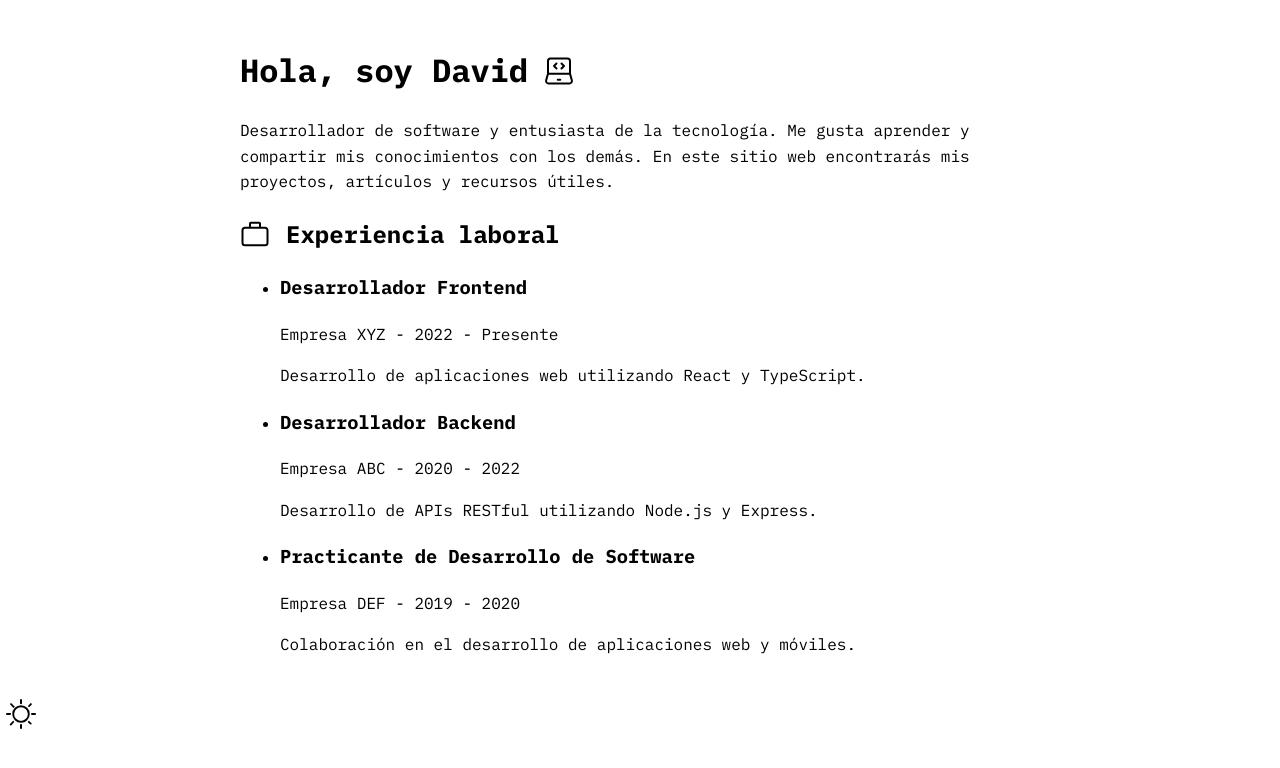
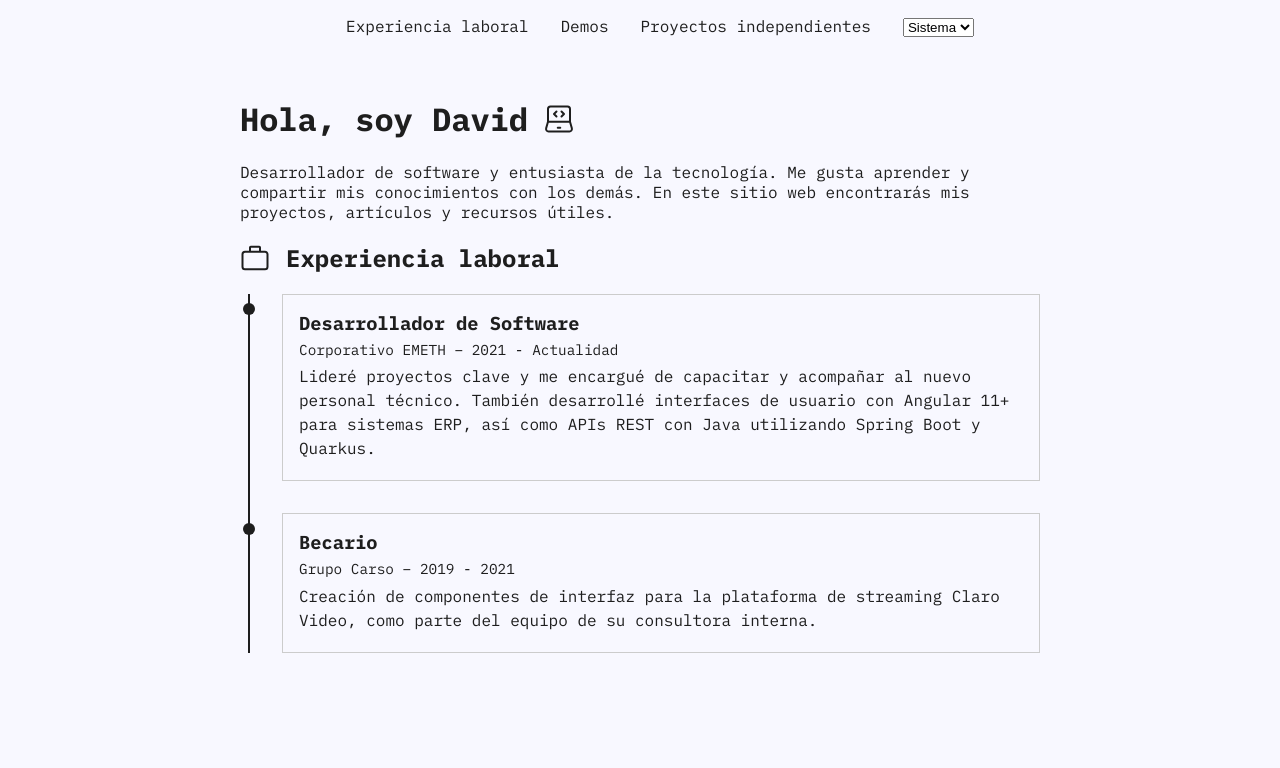
Before and after one commit to DavidJChavez/davidjchavez.github.io, an Astro site: page / in a window 1280 px wide. Built offline with nearby package versions, Linux system fonts and the light colour scheme; Astro itself is replaced by a stand-in of ours.

Commit message:
feat: Added Navbar component

```diff
--- /dev/null
+++ b/src/components/ExperienceItem.astro
@@ -0,0 +1,51 @@
+---
+const { title, company, period } = Astro.props;
+---
+
+<article class="timeline-item">
+    <div class="dot"></div>
+    <div class="details">
+        <h3>{ title }</h3>
+        <p class="subtitle">{ company } – { period }</p>
+        <p>
+            <slot />
+        </p>
+    </div>
+</article>
+
+<style>
+    .timeline-item {
+        position: relative;
+        margin-bottom: 2rem;
+    }
+
+    .dot {
+        position: absolute;
+        left: -2.43rem;
+        top: 0.6rem;
+        width: 0.75rem;
+        height: 0.75rem;
+        background-color: var(--border-color);
+        border-radius: 50%;
+    }
+
+    .details {
+        padding: 1rem;
+        background-color: var(--background-color);
+        border: 1px solid #ccc;
+    }
+
+    .details h3 {
+        margin: 0 0 0.25rem;
+    }
+
+    .details .subtitle {
+        font-size: 0.9rem;
+        margin-bottom: 0.25rem;
+    }
+
+    .details p {
+        margin: 0.25rem 0;
+        line-height: 1.5;
+    }
+</style>
--- /dev/null
+++ b/src/components/JobCard.astro
@@ -0,0 +1,36 @@
+---
+const {title, company, period} = Astro.props;
+---
+
+<article>
+    <h3>{title}</h3>
+    <p>{company} ({period})</p>
+    <slot/>
+</article>
+
+<style>
+    article {
+        box-sizing: border-box;
+        padding: 1rem;
+        border: 2px solid var(--border-color);
+        box-shadow: 4px 4px 0 var(--border-color);
+        transition: transform 0.2s ease, box-shadow 0.2s ease;
+
+        &:hover {
+            transform: translate(-2px, -2px);
+            box-shadow: 6px 6px 0 var(--border-color);
+        }
+    }
+
+    h3 {
+        text-transform: uppercase;
+        font-weight: 600;
+        letter-spacing: 0.03em;
+        margin: 0.5rem 0;
+    }
+
+    p {
+        font-size: 0.9rem;
+        font-weight: 400;
+    }
+</style>
--- /dev/null
+++ b/src/components/Navbar.astro
@@ -0,0 +1,67 @@
+---
+
+---
+
+<nav>
+    <ul>
+        <li><a href="#experienciaLaboral">Experiencia laboral</a></li>
+        <li><a href="#demos">Demos</a></li>
+        <li><a href="#sideProjects">Proyectos independientes</a></li>
+        <li>
+            <select id="themeList">
+                <option selected value="light dark">Sistema</option>
+                <option value="light">Claro</option>
+                <option value="dark">Oscuro</option>
+            </select>
+        </li>
+    </ul>
+</nav>
+
+<style>
+    nav {
+        display: flex;
+        justify-content: center;
+    }
+
+    ul {
+        list-style: none;
+        display: flex;
+        gap: 2rem;
+    }
+
+    li a {
+        text-decoration: none;
+        color: var(--text-color);
+    }
+
+    li a:hover {
+        text-decoration: underline;
+    }
+
+    li a:active {
+        text-decoration: underline;
+    }
+
+    li a:focus {
+        text-decoration: underline;
+    }
+
+    li a:focus-visible {
+        text-decoration: underline;
+    }
+
+    li a:focus-within {
+        text-decoration: underline;
+    }
+</style>
+
+<script is:inline>
+    const handleToggleClick = (event) => {
+        console.log(getComputedStyle(document.documentElement).getPropertyValue('--color-scheme'));
+        document.documentElement.style.setProperty('--color-scheme', event.target.value);
+        console.log(getComputedStyle(document.documentElement).getPropertyValue('--color-scheme'));
+
+    }
+
+    document.getElementById("themeList")?.addEventListener("change", handleToggleClick);
+</script>
--- a/src/components/ThemeIcon.astro
+++ /dev/null
@@ -1,53 +0,0 @@
----
-
----
-
-<button id="themeToggle">
-    <svg width="30px" xmlns="http://www.w3.org/2000/svg" viewBox="0 0 24 24">
-        <path class="sun" fill-rule="evenodd" d="M12 17.5a5.5 5.5 0 1 0 0-11 5.5 5.5 0 0 0 0 11zm0 1.5a7 7 0 1 0 0-14 7 7 0 0 0 0 14zm12-7a.8.8 0 0 1-.8.8h-2.4a.8.8 0 0 1 0-1.6h2.4a.8.8 0 0 1 .8.8zM4 12a.8.8 0 0 1-.8.8H.8a.8.8 0 0 1 0-1.6h2.5a.8.8 0 0 1 .8.8zm16.5-8.5a.8.8 0 0 1 0 1l-1.8 1.8a.8.8 0 0 1-1-1l1.7-1.8a.8.8 0 0 1 1 0zM6.3 17.7a.8.8 0 0 1 0 1l-1.7 1.8a.8.8 0 1 1-1-1l1.7-1.8a.8.8 0 0 1 1 0zM12 0a.8.8 0 0 1 .8.8v2.5a.8.8 0 0 1-1.6 0V.8A.8.8 0 0 1 12 0zm0 20a.8.8 0 0 1 .8.8v2.4a.8.8 0 0 1-1.6 0v-2.4a.8.8 0 0 1 .8-.8zM3.5 3.5a.8.8 0 0 1 1 0l1.8 1.8a.8.8 0 1 1-1 1L3.5 4.6a.8.8 0 0 1 0-1zm14.2 14.2a.8.8 0 0 1 1 0l1.8 1.7a.8.8 0 0 1-1 1l-1.8-1.7a.8.8 0 0 1 0-1z"/>
-        <path class="moon" fill-rule="evenodd" d="M16.5 6A10.5 10.5 0 0 1 4.7 16.4 8.5 8.5 0 1 0 16.4 4.7l.1 1.3zm-1.7-2a9 9 0 0 1 .2 2 9 9 0 0 1-11 8.8 9.4 9.4 0 0 1-.8-.3c-.4 0-.8.3-.7.7a10 10 0 0 0 .3.8 10 10 0 0 0 9.2 6 10 10 0 0 0 4-19.2 9.7 9.7 0 0 0-.9-.3c-.3-.1-.7.3-.6.7a9 9 0 0 1 .3.8z"/>
-    </svg>
-</button>
-
-<style>
-    #themeToggle {
-        border: 0;
-        background: none;
-    }
-    .sun { fill: black; }
-    .moon { fill: transparent; }
-
-    :global(.dark) .sun { fill: transparent; }
-    :global(.dark) .moon { fill: white; }
-</style>
-
-<script is:inline>
-    const theme = (() => {
-        const localStorageTheme = localStorage?.getItem("theme") ?? '';
-        if (['dark', 'light'].includes(localStorageTheme)) {
-            return localStorageTheme;
-        }
-        if (window.matchMedia('(prefers-color-scheme: dark)').matches) {
-            return 'dark';
-        }
-        return 'light';
-    })();
-
-    if (theme === 'light') {
-        document.documentElement.classList.remove('dark');
-    } else {
-        document.documentElement.classList.add('dark');
-    }
-
-    window.localStorage.setItem('theme', theme);
-
-    const handleToggleClick = () => {
-        const element = document.documentElement;
-        element.classList.toggle("dark");
-
-        const isDark = element.classList.contains("dark");
-        localStorage.setItem("theme", isDark ? "dark" : "light");
-    }
-
-    document.getElementById("themeToggle")?.addEventListener("click", handleToggleClick);
-</script>
--- a/src/layouts/Layout.astro
+++ b/src/layouts/Layout.astro
@@ -1,6 +1,6 @@
 ---
 import '../styles/global.css';
-import ThemeIcon from "../components/ThemeIcon.astro";
+import Navbar from "../components/Navbar.astro";
 ---
 <!doctype html>
 <html lang="en">
@@ -18,7 +18,7 @@ import ThemeIcon from "../components/ThemeIcon.astro";
           rel="stylesheet">
 </head>
 <body>
+<Navbar />
 <slot/>
-<ThemeIcon/>
 </body>
 </html>
--- a/src/pages/index.astro
+++ b/src/pages/index.astro
@@ -1,5 +1,7 @@
 ---
 import Layout from '../layouts/Layout.astro';
+import JobCard from "../components/JobCard.astro";
+import ExperienceItem from "../components/ExperienceItem.astro";
 ---
 
 <Layout>
@@ -27,23 +29,18 @@ import Layout from '../layouts/Layout.astro';
 				</svg>
 				Experiencia laboral
 			</h2>
-			<ul>
-				<li>
-					<h3>Desarrollador Frontend</h3>
-					<p>Empresa XYZ - 2022 - Presente</p>
-					<p>Desarrollo de aplicaciones web utilizando React y TypeScript.</p>
-				</li>
-				<li>
-					<h3>Desarrollador Backend</h3>
-					<p>Empresa ABC - 2020 - 2022</p>
-					<p>Desarrollo de APIs RESTful utilizando Node.js y Express.</p>
-				</li>
-				<li>
-					<h3>Practicante de Desarrollo de Software</h3>
-					<p>Empresa DEF - 2019 - 2020</p>
-					<p>Colaboración en el desarrollo de aplicaciones web y móviles.</p>
-				</li>
-			</ul>
+			<div class="timeline">
+				<ExperienceItem title="Desarrollador de Software" company="Corporativo EMETH" period="2021 - Actualidad">
+					Lideré proyectos clave y me encargué de capacitar y acompañar
+					al nuevo personal técnico. También desarrollé interfaces de
+					usuario con Angular 11+ para sistemas ERP, así como APIs REST
+					con Java utilizando Spring Boot y Quarkus.
+				</ExperienceItem>
+				<ExperienceItem title="Becario" company="Grupo Carso" period="2019 - 2021">
+					Creación de componentes de interfaz para la plataforma de
+					streaming Claro Video, como parte del equipo de su consultora interna.
+				</ExperienceItem>
+			</div>
 		</section>
 	</main>
 </Layout>
@@ -60,4 +57,11 @@ import Layout from '../layouts/Layout.astro';
 		gap: 1rem;
 		align-items: center;
 	}
+
+	div.timeline {
+		position: relative;
+		padding-left: 2rem;
+		border-left: 2px solid var(--border-color);
+		margin-left: 0.5rem;
+	}
 </style>
--- a/src/styles/global.css
+++ b/src/styles/global.css
@@ -8,21 +8,20 @@
     - Overpass Mono
      */
     --font-family: 'IBM Plex Mono', sans-serif;
-    --line-height: 1.6;
+    --color-scheme: light dark;
+    /*--line-height: 1.6;*/
 
+
+    color-scheme: var(--color-scheme);
     font-family: var(--font-family), serif;
     font-size: 16px;
-    line-height: var(--line-height);
+    /*line-height: var(--line-height);*/
 }
 
-html.light {
-    --background-color: #f8f8f8;
-    --text-color: #000;
-}
-
-html.dark {
-    --background-color: #1e1e1e;
-    --text-color: #fff;
+html {
+    --background-color: light-dark(#f8f8ff, #1e1e1e);
+    --text-color: light-dark(#1e1e1e, #f8f8ff);
+    --border-color: light-dark(#1e1e1e, #f8f8ff);
 }
 
 html,
```
Also changed, not shown: 1 other file.
